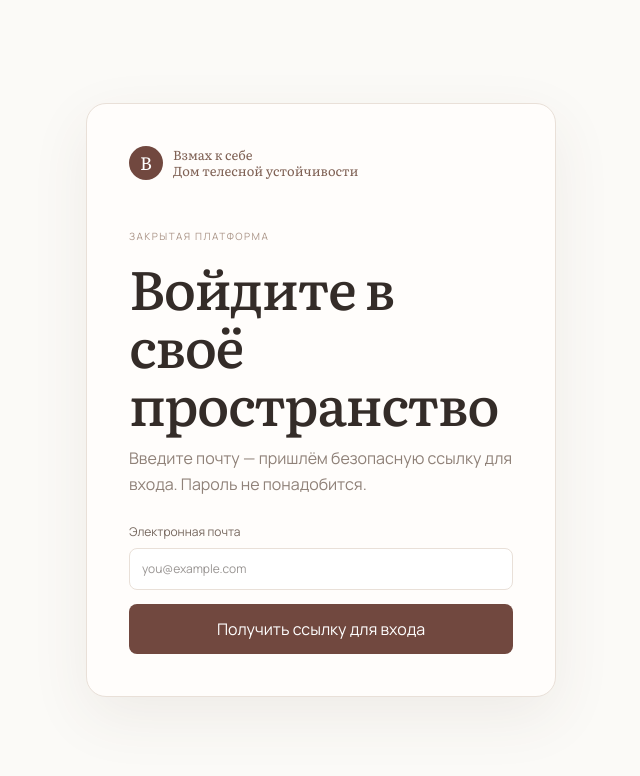
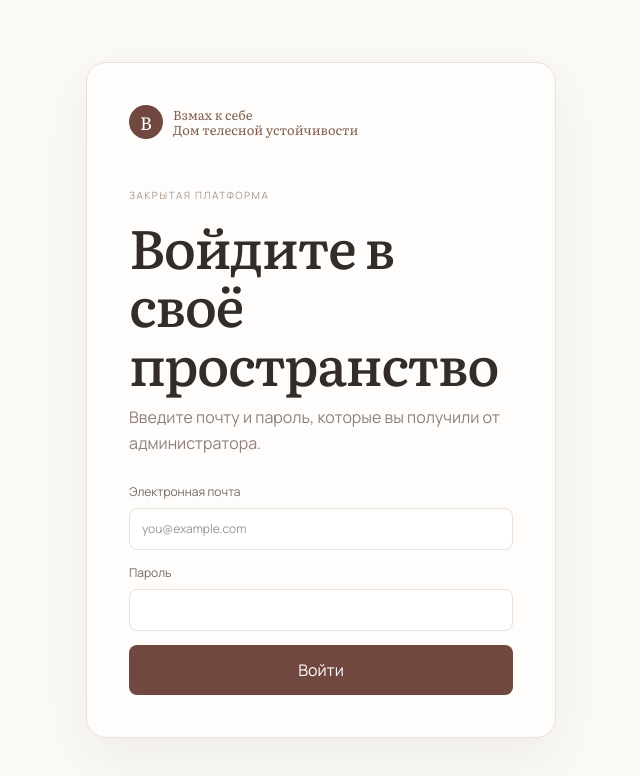
Before and after one commit to BraginaAlesya/yulia-knowledge-base, a Next.js app: page /login in a window 1280 px wide. Shown: the top 776 px of the page, without its empty margins (319-959 px from the left). Built offline with nearby package versions, Linux system fonts and the light colour scheme.

Commit message:
Переключить вход на пароль

```diff
--- a/src/app/login/page.tsx
+++ b/src/app/login/page.tsx
@@ -1,10 +1,13 @@
 "use client";
 
 import { createClient } from "@/lib/supabase/client";
+import { useRouter } from "next/navigation";
 import { FormEvent, useState } from "react";
 
 export default function LoginPage() {
+  const router = useRouter();
   const [email, setEmail] = useState("");
+  const [password, setPassword] = useState("");
   const [state, setState] = useState<"idle" | "sending" | "sent" | "error">("idle");
   const [errorMessage, setErrorMessage] = useState("");
 
@@ -13,10 +16,11 @@ export default function LoginPage() {
     setState("sending");
     setErrorMessage("");
     const supabase = createClient();
-    const { error } = await supabase.auth.signInWithOtp({
+    const { error } = await supabase.auth.signInWithPassword({
       email,
-      options: { emailRedirectTo: `${window.location.origin}/auth/callback` },
+      password,
     });
+
     if (error) {
       setErrorMessage(error.message);
       setState("error");
@@ -24,6 +28,7 @@ export default function LoginPage() {
     }
 
     setState("sent");
+    router.replace("/");
   }
 
   return (
@@ -32,7 +37,7 @@ export default function LoginPage() {
         <div className="login-brand"><b>В</b><span>Взмах к себе<br />Дом телесной устойчивости</span></div>
         <small>Закрытая платформа</small>
         <h1>Войдите в своё пространство</h1>
-        <p>Введите почту — пришлём безопасную ссылку для входа. Пароль не понадобится.</p>
+        <p>Введите почту и пароль, которые вы получили от администратора.</p>
         <form onSubmit={signIn}>
           <label>
             Электронная почта
@@ -44,12 +49,22 @@ export default function LoginPage() {
               placeholder="you@example.com"
             />
           </label>
+          <label>
+            Пароль
+            <input
+              required
+              type="password"
+              value={password}
+              onChange={(event) => setPassword(event.target.value)}
+              autoComplete="current-password"
+            />
+          </label>
           <button type="submit" disabled={state === "sending"}>
-            {state === "sending" ? "Отправляем…" : "Получить ссылку для входа"}
+            {state === "sending" ? "Проверяем…" : "Войти"}
           </button>
         </form>
-        {state === "sent" ? <p className="login-success">Ссылка отправлена. Откройте письмо на этой почте.</p> : null}
-        {state === "error" ? <p className="login-error">Не получилось отправить ссылку: {errorMessage}</p> : null}
+        {state === "sent" ? <p className="login-success">Вход выполнен. Открываем ваше пространство…</p> : null}
+        {state === "error" ? <p className="login-error">Не получилось войти: {errorMessage}</p> : null}
       </section>
     </main>
   );
```
